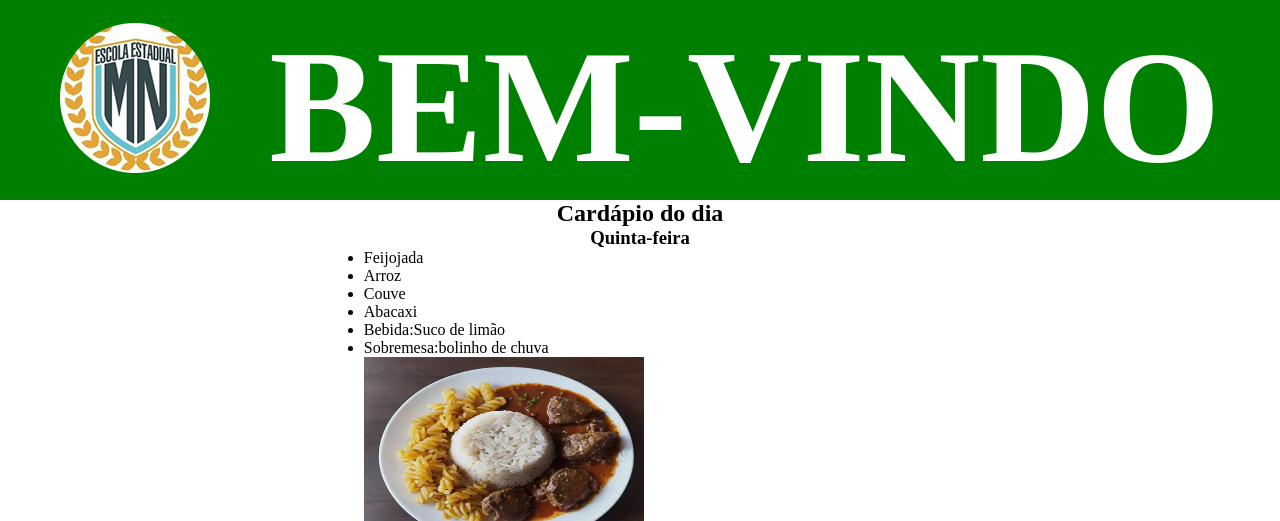
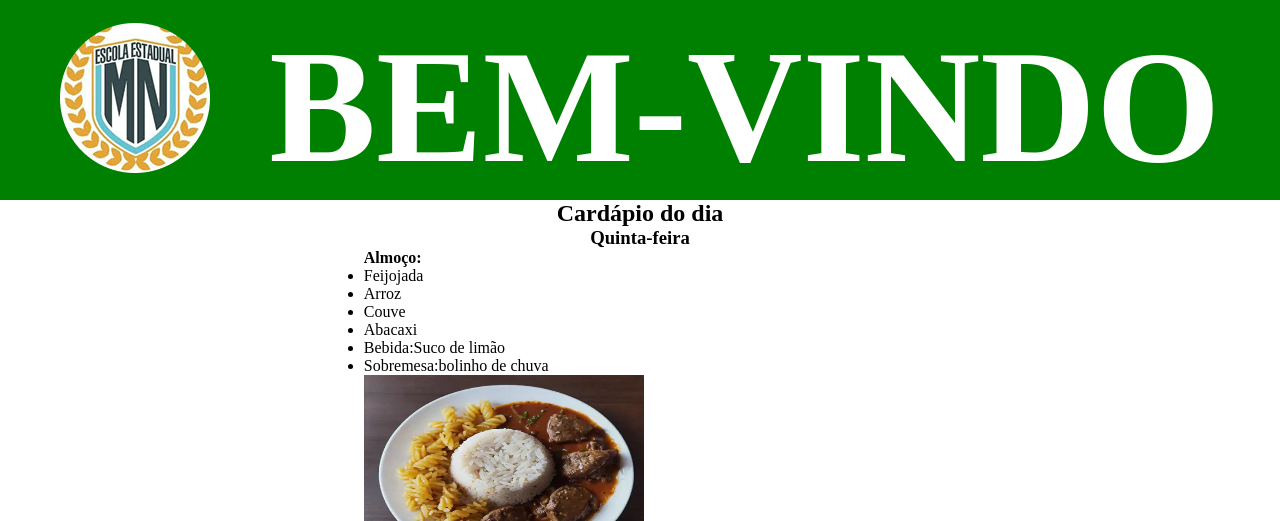
Before and after one commit to Anamonteiro03/PROJETO-CARDAPIO, a plain HTML site: page index.html in a window 1280 px wide. Shown: the top 521 px of the page. Drawn offline with Linux system fonts and the light colour scheme.

Commit message:
Update index.html

```diff
--- a/index.html
+++ b/index.html
@@ -18,6 +18,7 @@
     <h2>Cardápio do dia</h2>
     <h3>Quinta-feira</h3>
     <section>
+      <h4>Almoço:</h4>
       <div class=" refeicao">
         <ul>
           <li>Feijojada</li>
```
